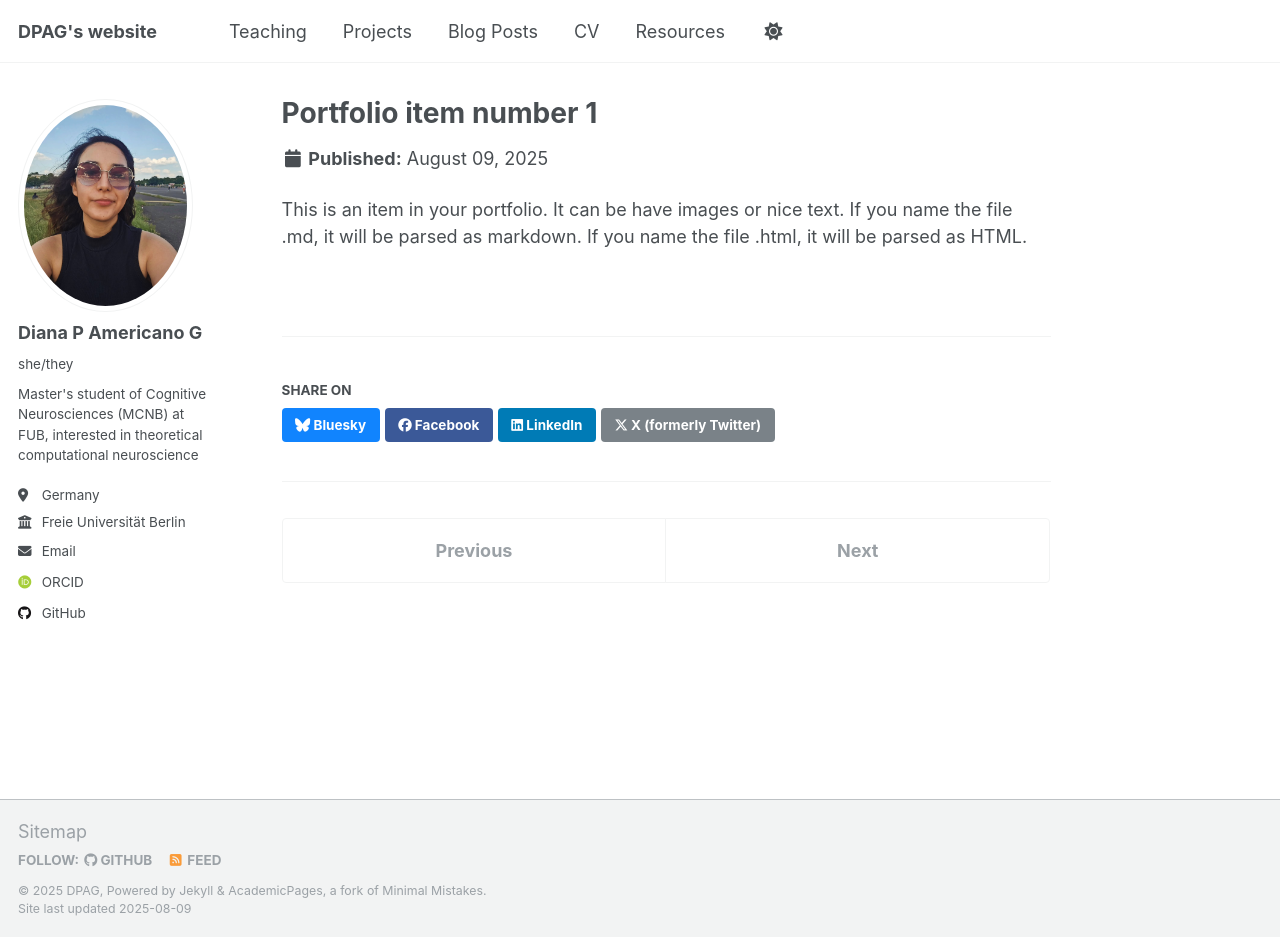
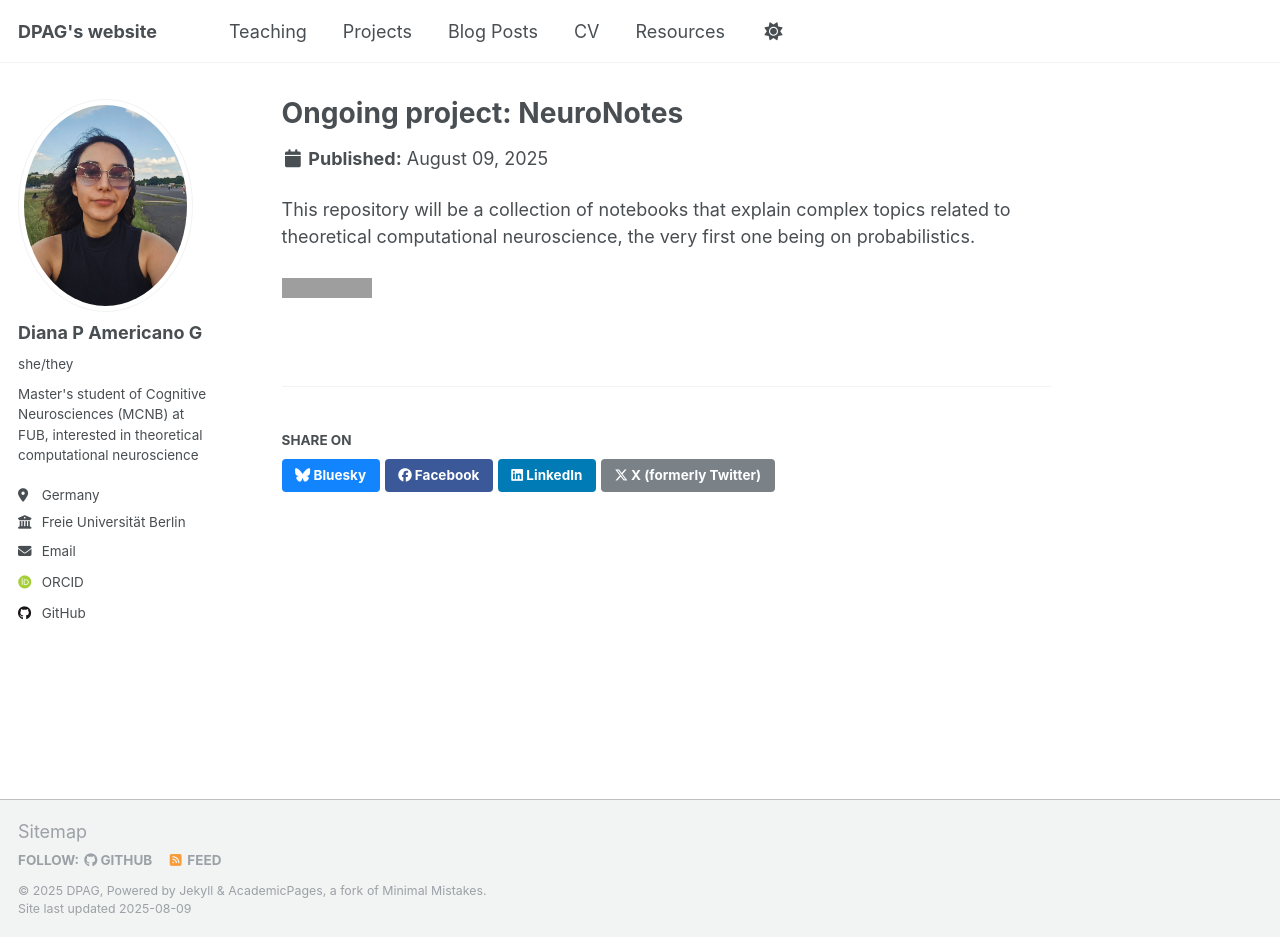
Before and after one commit to americano-diana/americano-diana.github.io, a Jekyll site: the page built from _portfolio/portfolio-1.md, in a window 1280 px wide and 937 px high. Built offline with Jekyll 4.4.1, drawn with Linux system fonts in a browser that asks for light colours; some web fonts are replaced; a script that is not in the unit is left out; grey boxes are pictures that could not be loaded.

Commit message:
Adding project

```diff
--- a/_portfolio/portfolio-1.md
+++ b/_portfolio/portfolio-1.md
@@ -1,7 +1,9 @@
 ---
-title: "Portfolio item number 1"
-excerpt: "Short description of portfolio item number 1<br/><img src='/images/500x300.png'>"
+title: "Ongoing project: NeuroNotes"
+excerpt: "NeuroNotes notebooks"
 collection: portfolio
 ---
 
-This is an item in your portfolio. It can be have images or nice text. If you name the file .md, it will be parsed as markdown. If you name the file .html, it will be parsed as HTML.
+This repository will be a collection of notebooks that explain complex topics related to theoretical computational neuroscience, the very first one being on probabilistics.
+
+[![Open In Colab](https://colab.research.google.com/assets/colab-badge.svg)](https://colab.research.google.com/drive/1TeigPRA-CyR3KDgWJow9qGuYDjkVEzgA?usp=sharing)
```
Also changed, not shown: _portfolio/portfolio-2.html (deleted, +0 -7 lines), _resources/2013-03-01-tutorial-1.md (line endings or trailing spaces).
